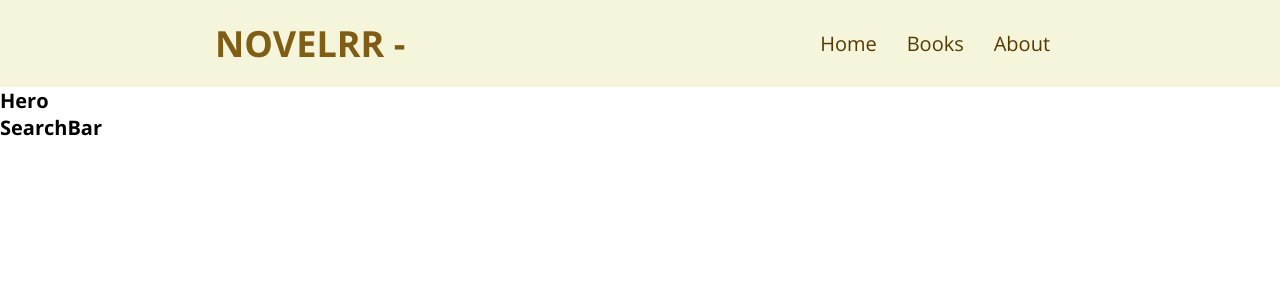
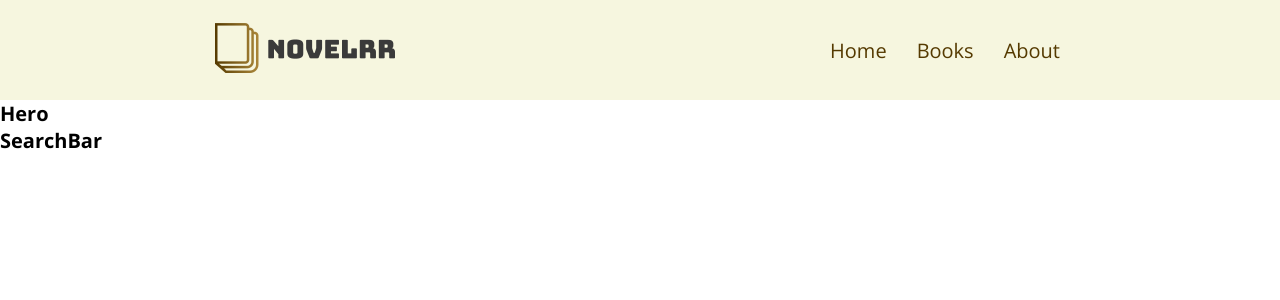
Before and after one commit to andrewmoeggy/novelrr, a React (Create React App) app: page / in a window 1280 px wide. Shown: the top 300 px of the page. Built offline with nearby package versions, Linux system fonts and the light colour scheme.

Commit message:
logo and router fixes

```diff
--- a/src/App.js
+++ b/src/App.js
@@ -16,16 +16,12 @@ function App() {
     <Router>
       <div className="App">
         <Header />
+        {/* // switch matches first url then stops // */}
         <Switch>
-          <Route path="/about">
-            <About />
-          </Route>
-          <Route path="/books">
-            <Books />
-          </Route>
-          <Route path="/">
-            <Home />
-          </Route>
+          <Route path="/books" component={Books} />
+          <Route path="/about" component={About} />
+          <Route path="/" component={Home} />
+          {/* home must be last */}
         </Switch>
       </div>
     </Router>
--- a/src/components/Header/Header.js
+++ b/src/components/Header/Header.js
@@ -1,5 +1,6 @@
 import React from 'react';
 import './Header.scss';
+import logo from '../../images/logo - Copy.png';
 import {
   Link
 } from "react-router-dom";
@@ -7,7 +8,7 @@ import {
 const Header = () => {
   return (
     <header className='header'>
-      <h1 className='heading-1'>Novelrr -</h1>
+      <img src={logo} alt='Novelrr Logo' />
       <nav className='nav'>
         <ul className='nav__list'>
           <li className='nav__list--item'><Link to='/'>Home</Link></li>
--- a/src/components/Header/Header.scss
+++ b/src/components/Header/Header.scss
@@ -3,8 +3,7 @@
   width: 100%;
   justify-content: space-around;
   align-items: center;
-  background-color: beige;
-  padding: 1.5rem;
+  background-color: rgba(245, 245, 220, 0.904);
 }
 
 .nav {
```
Also changed, not shown: src/images/logo - Copy.png (added), src/images/logo.png (added).
